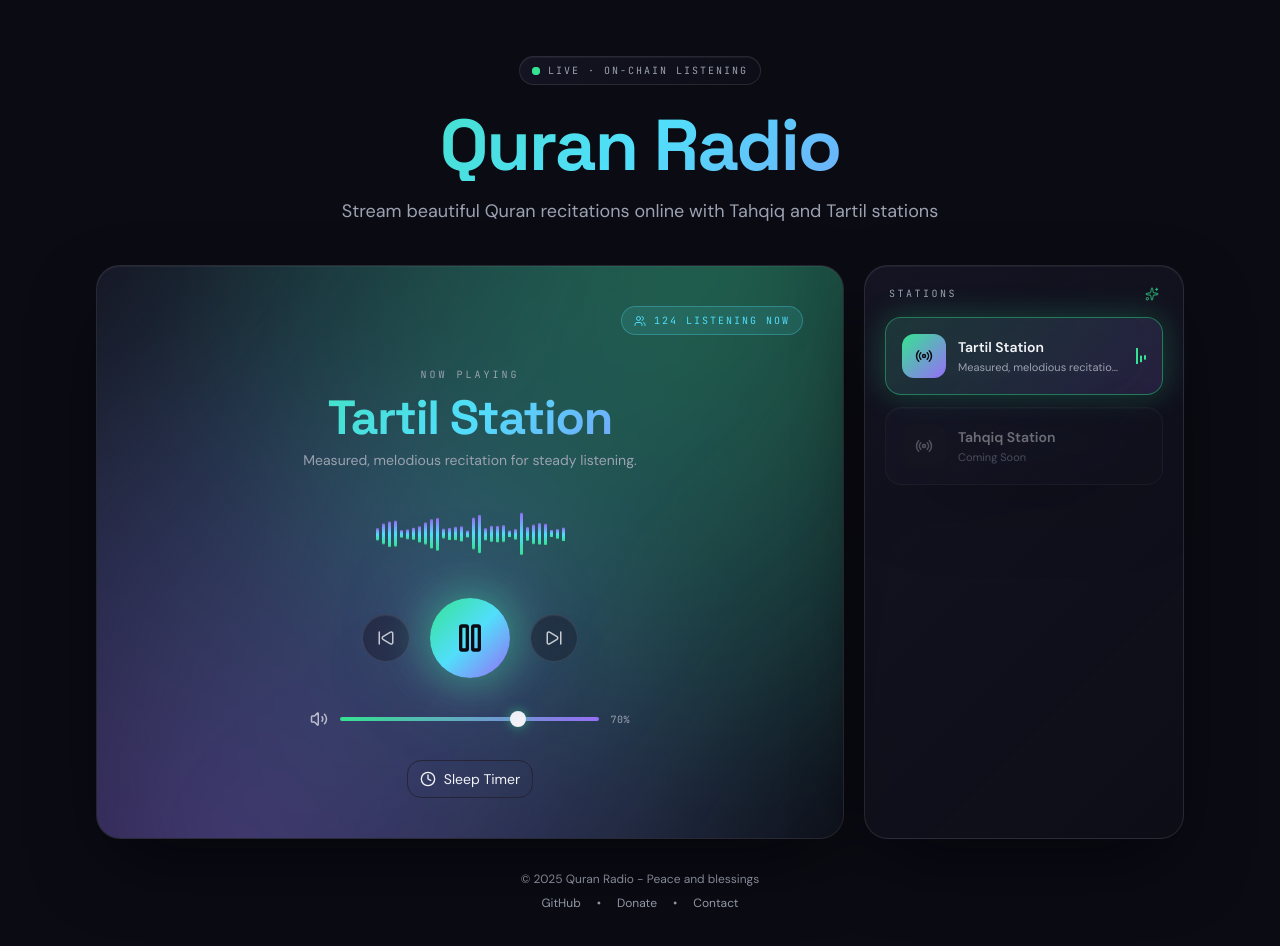
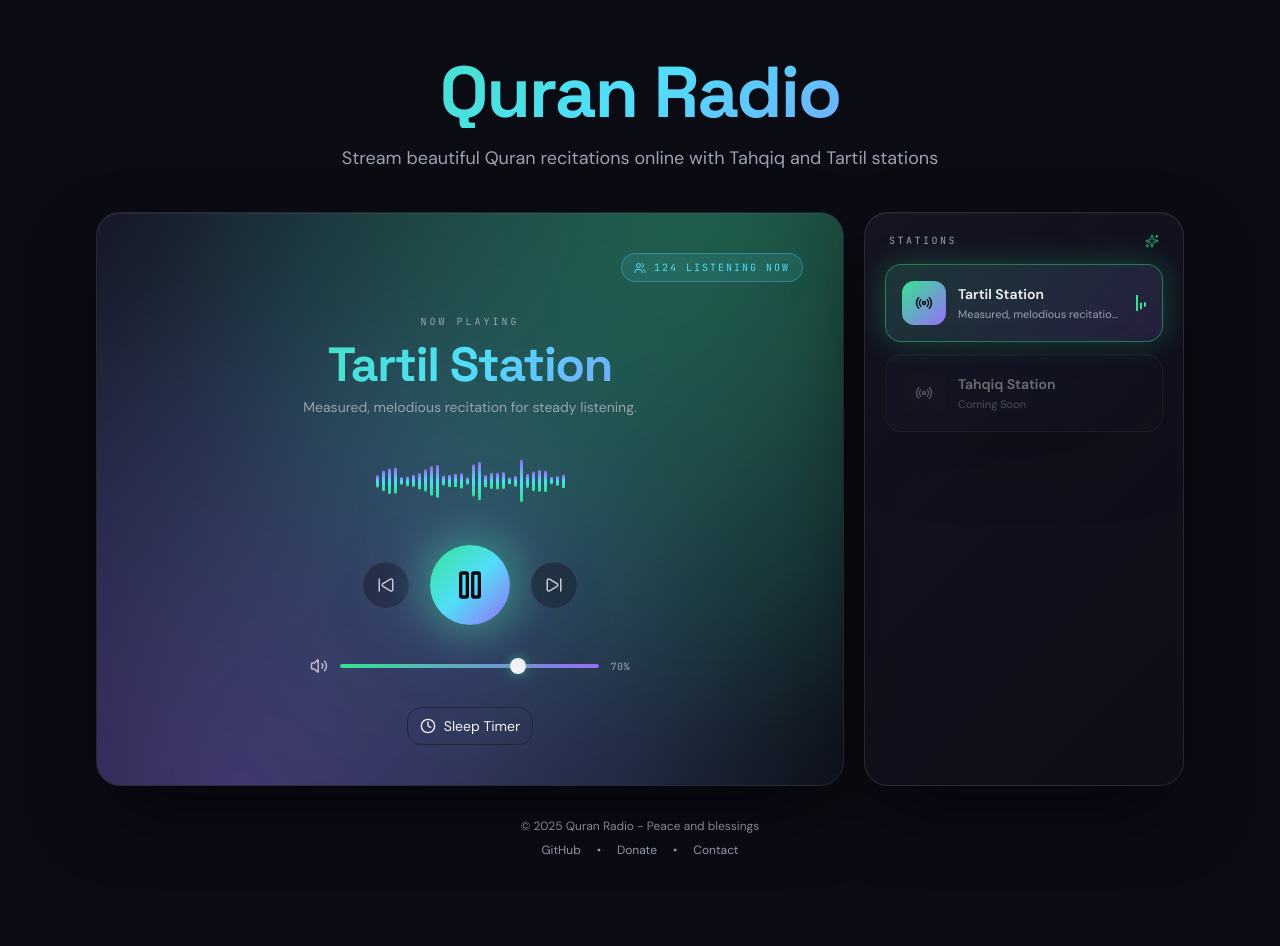
Before and after one commit to edrisranjbar/quran-radio, a Nuxt app: page / in a window 1280 px wide. Shown: the top 946 px of the page. After the commit the page ends 898 px from the top, so only its background shows below. Built offline with nearby package versions, Linux system fonts and the light colour scheme.

Commit message:
Changes
Co-authored-by: edrisranjbar <34417212+edrisranjbar@users.noreply.github.com>

```diff
--- a/components/Header.vue
+++ b/components/Header.vue
@@ -8,14 +8,6 @@ const { isRTL } = useI18n()
 
 <template>
   <header class="text-center mb-10 mt-8 animate-fade-in relative">
-    <!-- Status pill -->
-    <div class="inline-flex items-center gap-2 px-3 py-1.5 rounded-full glass mono text-[10px] tracking-[0.2em] uppercase text-muted-foreground mb-6">
-      <span class="relative flex h-2 w-2">
-        <span class="animate-ping absolute inline-flex h-full w-full rounded-full bg-primary opacity-75"></span>
-        <span class="relative inline-flex rounded-full h-2 w-2 bg-primary"></span>
-      </span>
-      <span>Live · On-Chain Listening</span>
-    </div>
 
     <h1
       class="text-5xl md:text-7xl font-bold tracking-tight mb-4 text-gradient"
```
